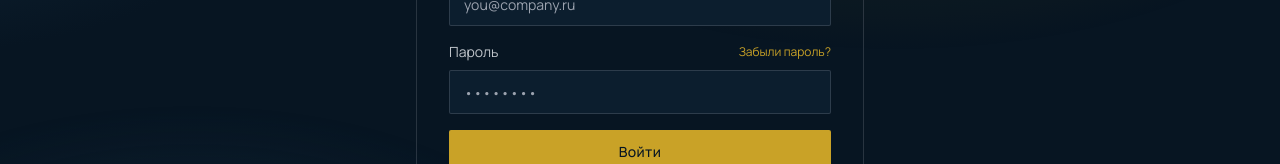
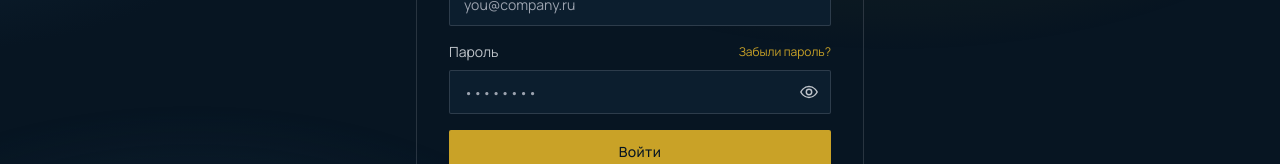
Before and after one commit to sharipdaitmirzaev-hue/ckr-platform, a Next.js app: page /login in a window 1280 px wide. Shown: the part 343-507 px from the top of the page. Built offline with nearby package versions, Linux system fonts and the light colour scheme; no server answers.

Commit message:
fix(auth): show password toggle on login and register
Reuse PasswordInput (eye icon) already used on reset-password
so users can reveal the typed password on login and register.

Co-authored-by: sharipdaitmirzaev-hue <sharipdaitmirzaev-hue@users.noreply.github.com>

```diff
--- a/src/features/auth/components/login-form.tsx
+++ b/src/features/auth/components/login-form.tsx
@@ -2,6 +2,7 @@
 
 import { Button } from "@/components/ui/button";
 import { Input } from "@/components/ui/input";
+import { PasswordInput } from "@/components/ui/password-input";
 import { AuthFormMessage } from "@/features/auth/components/auth-form-message";
 import { loginAction, type ActionState } from "@/features/auth/actions";
 import Link from "next/link";
@@ -62,10 +63,9 @@ export function LoginForm() {
             Забыли пароль?
           </Link>
         </div>
-        <Input
+        <PasswordInput
           id="password"
           name="password"
-          type="password"
           placeholder="••••••••"
           autoComplete="current-password"
           required
--- a/src/features/auth/components/register-form.tsx
+++ b/src/features/auth/components/register-form.tsx
@@ -2,6 +2,7 @@
 
 import { Button } from "@/components/ui/button";
 import { Input } from "@/components/ui/input";
+import { PasswordInput } from "@/components/ui/password-input";
 import { isInviteRequired } from "@/config/beta";
 import {
   ASSIGNABLE_ROLES,
@@ -80,10 +81,9 @@ export function RegisterForm() {
         <label htmlFor="password" className="text-sm text-muted">
           Пароль
         </label>
-        <Input
+        <PasswordInput
           id="password"
           name="password"
-          type="password"
           placeholder="Не менее 8 символов"
           autoComplete="new-password"
           minLength={8}
```
